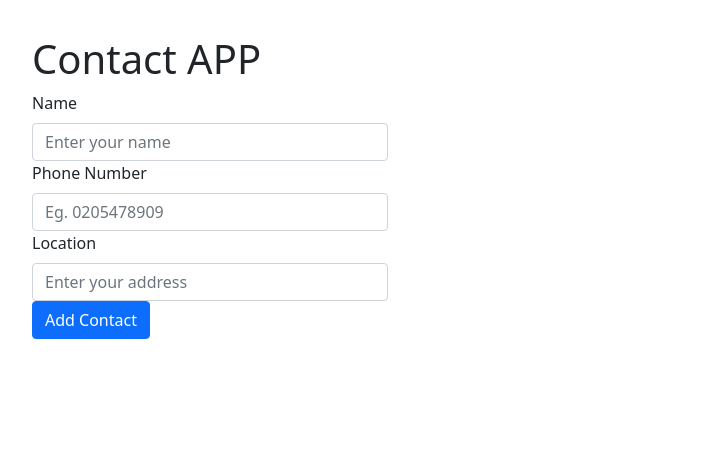
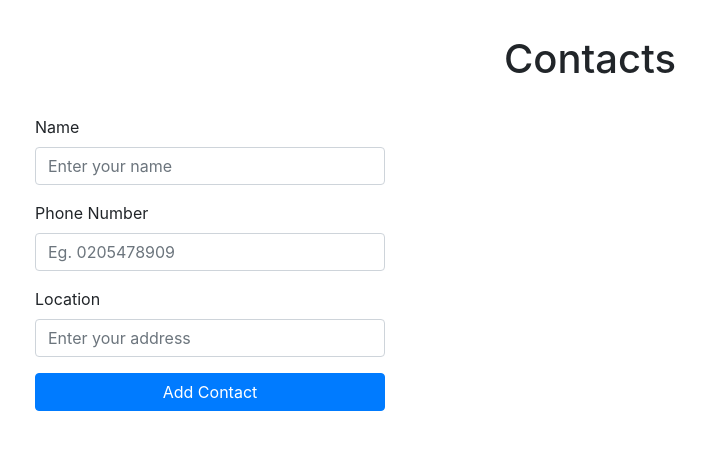
Before and after one commit to dsereboo/contact-App, a React (Create React App) app: page / in a window 1280 px wide. Shown: the top 450 px of the page, without its empty margins (50-756 px from the left). Built offline with nearby package versions, Linux system fonts and the light colour scheme.

Commit message:
Additional styles added to app

```diff
--- a/package.json
+++ b/package.json
@@ -6,7 +6,7 @@
     "@testing-library/jest-dom": "^5.11.4",
     "@testing-library/react": "^11.1.0",
     "@testing-library/user-event": "^12.1.10",
-    "bootstrap": "^5.0.1",
+    "bootstrap": "4.6.0",
     "react": "^17.0.2",
     "react-bootstrap": "^1.6.1",
     "react-dom": "^17.0.2",
--- a/src/App.css
+++ b/src/App.css
@@ -5,3 +5,9 @@ body{
 .card{
   margin-bottom: 3rem;
 }
+
+
+.no-flex.row{
+  display:block;
+  margin-bottom: 2rem;
+}
--- a/src/App.js
+++ b/src/App.js
@@ -1,17 +1,17 @@
+import {Container, Row, Col} from "react-bootstrap"
 import 'bootstrap/dist/css/bootstrap.min.css';
 import './App.css';
-import {Container, Row, Col} from "react-bootstrap"
 import AddContact from './components/AddContact';
 import Contacts from './components/Contacts';
 
 function App(props) {
   return (
-    <Container>
-      <Row>
-        <h1>Contact APP</h1>
+    <Container >
+      <Row className="no-flex">
+        <h1 className="text-center">Contacts</h1>
       </Row>
       <Row>
-        <Col md="4">
+        <Col md={{span:4}}>
           <AddContact/>
         </Col>
         <Col>
--- a/src/components/AddContact.jsx
+++ b/src/components/AddContact.jsx
@@ -35,7 +35,7 @@ const AddContact=(props)=>{
                 <Form.Label>Location</Form.Label>
                 <Form.Control onChange={handleChange} type="text" name="location" placeholder="Enter your address"/>
             </Form.Group>
-            <Button variant="primary" size="block" type="submit">Add Contact</Button>
+            <Button variant="primary" size="md" type="submit" block>Add Contact</Button>
         </Form>
 
     )
--- a/src/components/Contact.jsx
+++ b/src/components/Contact.jsx
@@ -20,7 +20,7 @@ const Contact=(props)=>{
           <Modal.Header closeButton>
             <Modal.Title>Edit Contact</Modal.Title>
           </Modal.Header>
-          <Modal.Body><EditContact contactData={props.contactInfo}/></Modal.Body>
+          <Modal.Body><EditContact contactData={props.contactInfo} handleClose={handleClose}/></Modal.Body>
         </Modal>
         <Card>
           <Card.Body>
```
Also changed, not shown: 1 other file (tests, documents, lock files or other folders).
